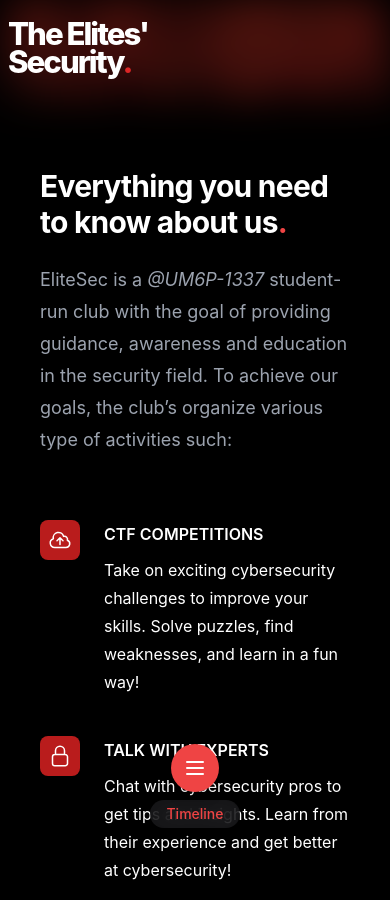
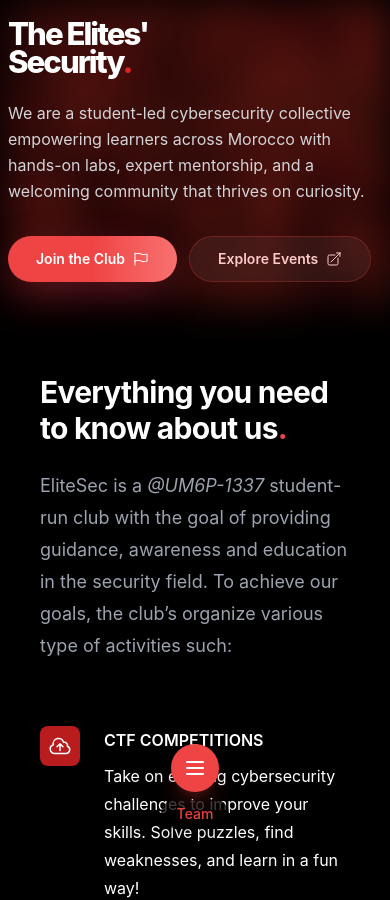
Before and after one commit to UCINE/Elitesec, a Next.js app in the folder frontend/: page / in a window 390 px wide. Shown: the top 900 px of the page. Built offline with nearby package versions, Linux system fonts and the light colour scheme.

Commit message:
Refactor components for improved performance and styling in Header, NavBar, Contact, and Timeline

```diff
--- a/frontend/app/page.tsx
+++ b/frontend/app/page.tsx
@@ -3,7 +3,6 @@
 import Header from "@/components/header";
 import About from "@/components/About";
 import dynamic from "next/dynamic";
-import FAQ from "@/components/FAQ";
 
 const SectionSkeleton = () => (
   <div
@@ -11,9 +10,6 @@
     aria-hidden="true"
   />
 );
-
-const showFaq = "false";
-const showKeyRing ="false";
 
 // Import components lazily to improve initial load performance
 // const Newsletter = dynamic(() => import("@/components/sections/Newsletter"), {
@@ -27,14 +23,6 @@
 const Contact = dynamic(() => import("@/components/Contact"), {
   loading: () => <SectionSkeleton />
 });
-
-const KeyRingValidation = dynamic(
-  () => import("@/components/KeyRingValidation"),
-  {
-    loading: () => <SectionSkeleton />,
-    ssr: false,
-  }
-);
 
 const Team = dynamic(() => import("@/components/Team"), {
   loading: () => <SectionSkeleton />
--- a/frontend/components/Contact.tsx
+++ b/frontend/components/Contact.tsx
@@ -55,7 +55,7 @@
         <div className="grid md:grid-cols-2 gap-12">
           {/* Email Contact */}
           <motion.div
-            className="space-y-8"
+            className="space-y-8 rounded-3xl border border-red-500/20 bg-zinc-900/60 p-8 shadow-2xl shadow-red-900/20"
             variants={itemVariants}
           >
             <div>
@@ -92,7 +92,7 @@
                     href={social.href}
                     target="_blank"
                     rel="noopener noreferrer"
-                    className="flex items-center p-4 bg-zinc-800/50 rounded-lg hover:bg-zinc-700/50 transition-colors"
+                    className="flex items-center p-4 rounded-lg border border-zinc-800/50 bg-black/30 backdrop-blur hover:border-red-500/30 transition-all duration-200"
                     whileHover={{ scale: 1.05 }}
                     whileTap={{ scale: 0.95 }}
                   >
--- a/frontend/components/Timeline.tsx
+++ b/frontend/components/Timeline.tsx
@@ -6,7 +6,7 @@
   useTransform,
   motion,
 } from "framer-motion";
-import React, { useEffect, useRef, useState, useCallback } from "react";
+import React, { useEffect, useRef, useState, useCallback, useMemo } from "react";
 import Image from 'next/image';
 import { useInView } from 'framer-motion';
 
@@ -110,7 +110,6 @@
       ]}
     />
   },
-
   {
     title: "Cybersecurity event for UM6P-CS Students",
     date: "October 2024",
@@ -130,7 +129,6 @@
       ]}
     />
   },
-
   {
     title: "Cybersecurity event for Euro-Med University",
     date: "December 2024",
@@ -150,7 +148,6 @@
       ]}
     />
   },
-
   {
     title: "Cybersecurity Hackathon in Tata",
     date: "December 2024",
@@ -170,7 +167,6 @@
       ]}
     />
   },
-
   {
     title: "HTB Meetup for ENSA Agadir",
     date: "February 2025",
@@ -190,7 +186,6 @@
       ]}
     />
   },
-
   {
     title: "International Meetup",
     date: "June 2025",
@@ -210,7 +205,6 @@
       ]}
     />
   },
-
 ];
 
 const TimelineEntry = ({
@@ -278,13 +272,22 @@
   const containerRef = useRef<HTMLDivElement>(null);
   const [height, setHeight] = useState(0);
   const [activeIndex, setActiveIndex] = useState<number | null>(null);
+  const [expanded, setExpanded] = useState(false);
 
   useEffect(() => {
-    if (ref.current) {
-      const rect = ref.current.getBoundingClientRect();
-      setHeight(rect.height);
-    }
-  }, [ref]);
+    if (!ref.current) return;
+
+    const measure = () => {
+      const rect = ref.current?.getBoundingClientRect();
+      if (rect) {
+        setHeight(rect.height);
+      }
+    };
+
+    measure();
+    window.addEventListener("resize", measure);
+    return () => window.removeEventListener("resize", measure);
+  }, [expanded]);
 
   const { scrollYProgress } = useScroll({
     target: containerRef,
@@ -297,6 +300,11 @@
   const handleInView = useCallback((index: number) => {
     setActiveIndex(index);
   }, []);
+
+  const VISIBLE_ITEMS = 4;
+  const sortedTimeline = useMemo(() => [...timelineData].reverse(), []);
+  const hasMore = sortedTimeline.length > VISIBLE_ITEMS;
+  const timelineToRender = expanded ? sortedTimeline : sortedTimeline.slice(0, VISIBLE_ITEMS);
 
   return (
     <section className="w-full bg-black pb-10 sm:pb-0" ref={containerRef} id="events">
@@ -322,7 +330,7 @@
       </div>
 
       <div ref={ref} className="relative max-w-7xl mx-auto pb-10 sm:pb-20">
-        {timelineData.map((item, index) => (
+        {timelineToRender.map((item, index) => (
           <TimelineEntry
             key={item.title}
             item={item}
@@ -331,6 +339,19 @@
             onInView={handleInView}
           />
         ))}
+
+        {hasMore && (
+          <div className="flex justify-center pt-6">
+            <motion.button
+              whileHover={{ scale: 1.05 }}
+              whileTap={{ scale: 0.95 }}
+              onClick={() => setExpanded(!expanded)}
+              className="rounded-full border border-red-500/40 px-6 py-2 text-sm font-semibold text-red-200 transition-colors duration-200 hover:border-red-400 hover:text-white"
+            >
+              {expanded ? "Show fewer events" : "Show earlier events"}
+            </motion.button>
+          </div>
+        )}
 
         <div
           style={{ height: height + "px" }}
--- a/frontend/components/header.tsx
+++ b/frontend/components/header.tsx
@@ -1,8 +1,8 @@
 "use client"; // This is a client component 👈🏽
 
 import { AnimatePresence, motion } from "framer-motion";
-import Image from "next/image";
-import { FlagIcon } from '@heroicons/react/24/outline';
+import Link from "next/link";
+import { ArrowTopRightOnSquareIcon, FlagIcon } from '@heroicons/react/24/outline';
 
 export default function Header() {
     return (
@@ -28,6 +28,42 @@
                 <span className="font-inter text-red-600">.</span>
               </motion.h1>
             </AnimatePresence>
+
+            <motion.p
+              initial={{ opacity: 0, y: 30 }}
+              animate={{ opacity: 1, y: 0 }}
+              transition={{ delay: 0.35, duration: 0.6 }}
+              className="mt-6 max-w-2xl text-base sm:text-lg text-zinc-300 leading-relaxed"
+            >
+              We are a student-led cybersecurity collective empowering learners across Morocco with
+              hands-on labs, expert mentorship, and a welcoming community that thrives on curiosity.
+            </motion.p>
+
+            <motion.div
+              initial={{ opacity: 0, y: 30 }}
+              animate={{ opacity: 1, y: 0 }}
+              transition={{ delay: 0.5, duration: 0.6 }}
+              className="mt-8 flex flex-wrap gap-3"
+            >
+              <Link
+                href="#contact"
+                className="group inline-flex items-center gap-2 rounded-full bg-gradient-to-r from-red-500 via-red-500 to-red-400 px-7 py-3 text-sm font-semibold text-white shadow-[0_12px_45px_-15px_rgba(244,63,94,0.8)] transition duration-200 hover:from-red-400 hover:to-red-500 focus-visible:outline focus-visible:outline-2 focus-visible:outline-offset-2 focus-visible:outline-red-300"
+              >
+                <span className="transition-transform duration-200 group-hover:translate-x-0.5">
+                  Join the Club
+                </span>
+                <FlagIcon className="h-4 w-4 transition-transform duration-200 group-hover:-translate-y-0.5" />
+              </Link>
+              <Link
+                href="#events"
+                className="group inline-flex items-center gap-2 rounded-full border border-red-500/25 bg-white/5 px-7 py-3 text-sm font-semibold text-red-200 transition duration-200 hover:border-red-400 hover:text-white hover:bg-red-500/10 focus-visible:outline focus-visible:outline-2 focus-visible:outline-offset-2 focus-visible:outline-red-300"
+              >
+                <span className="transition-transform duration-200 group-hover:translate-x-0.5">
+                  Explore Events
+                </span>
+                <ArrowTopRightOnSquareIcon className="h-4 w-4 transition-transform duration-200 group-hover:-translate-y-0.5" />
+              </Link>
+            </motion.div>
           </div>
         </div>
       </main>
--- a/frontend/components/ui/nav-bar.tsx
+++ b/frontend/components/ui/nav-bar.tsx
@@ -224,7 +224,7 @@
               {/* Mobile Menu Toggle */}
               <button
                 onClick={() => setMobileMenuOpen(!mobileMenuOpen)}
-                className="flex items-center justify-center w-12 h-12 bg-red-500 rounded-full shadow-lg z-20"
+                className="flex items-center justify-center w-12 h-12 rounded-full bg-red-500 shadow-xl shadow-red-900/40 transition-transform duration-200 hover:scale-105 active:scale-95 z-20"
                 aria-expanded={mobileMenuOpen}
                 aria-controls="mobile-menu"
                 aria-label={mobileMenuOpen ? "Close menu" : "Open menu"}
@@ -249,7 +249,7 @@
                     initial={{ opacity: 0, y: 10 }}
                     animate={{ opacity: 1, y: 0 }}
                     exit={{ opacity: 0, y: 10 }}
-                    className="bg-zinc-900/80 backdrop-blur-md px-4 py-1 rounded-full text-sm text-red-500 font-medium shadow-lg mt-2"
+                    className="px-4 py-1 mt-2 text-sm font-medium text-red-500 bg-black/75 rounded-full shadow-lg"
                   >
                     {activeTab}
                   </motion.div>
@@ -264,7 +264,7 @@
                     initial={{ opacity: 0, scale: 0.9, y: 20 }}
                     animate={{ opacity: 1, scale: 1, y: 0 }}
                     exit={{ opacity: 0, scale: 0.9, y: 20 }}
-                    className="bg-zinc-900/95 backdrop-blur-lg border border-zinc-800 rounded-2xl p-4 shadow-xl w-full max-w-xs mb-4"
+                    className="w-full max-w-xs p-4 mb-4 bg-black/90 border border-red-500/10 rounded-2xl shadow-2xl backdrop-blur"
                   >
                     <div className="grid grid-cols-3 gap-2">
                       {navItems.map((item) => {
@@ -277,13 +277,15 @@
                             href={item.url}
                             onClick={(e) => handleClick(e, item)}
                             className={cn(
-                              "flex flex-col items-center justify-center p-3 rounded-xl transition-all",
-                              isActive ? "bg-red-500/10 text-red-500" : "text-zinc-400 hover:bg-zinc-800"
+                              "group flex flex-col items-center justify-center p-3 rounded-xl transition-transform duration-200",
+                              isActive
+                                ? "bg-red-500/15 text-red-100"
+                                : "text-zinc-300 hover:text-white hover:bg-white/5"
                             )}
                             aria-current={isActive ? "page" : undefined}
                           >
-                            <Icon size={24} strokeWidth={2} />
-                            <span className="text-xs mt-1">{item.name}</span>
+                            <Icon size={24} strokeWidth={2} className="transition-transform duration-200 group-hover:-translate-y-0.5" />
+                            <span className="mt-1 text-xs">{item.name}</span>
                           </Link>
                         )
                       })}
```
